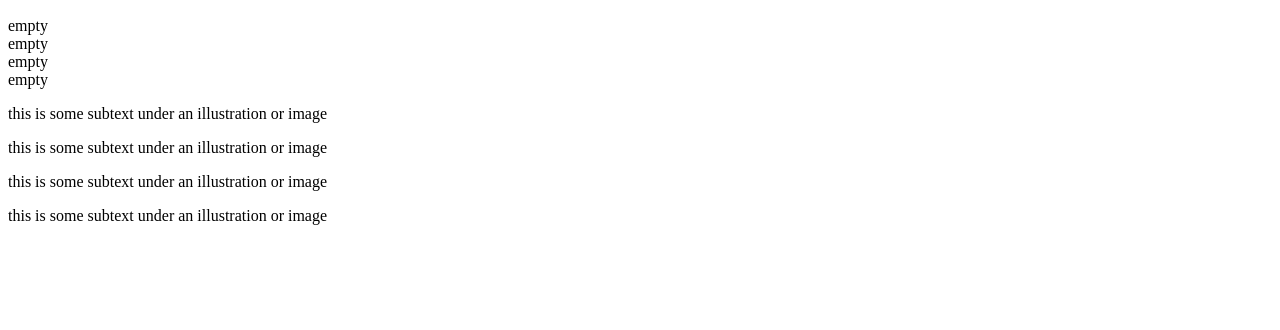
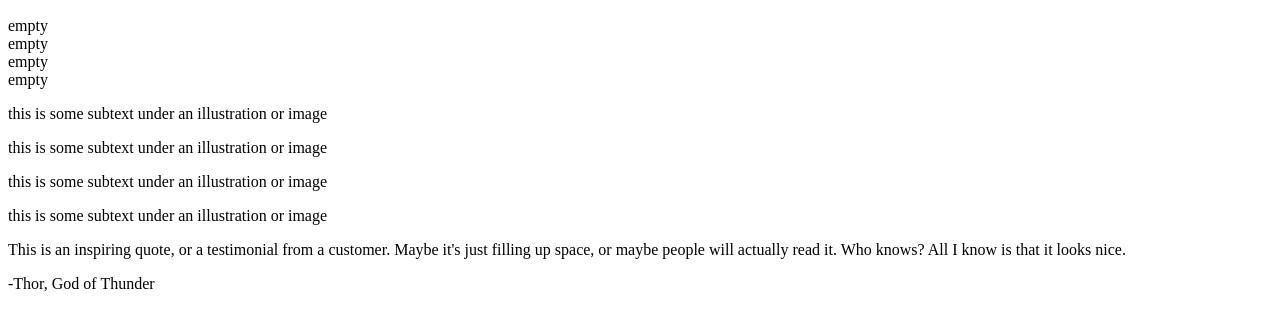
Before and after one commit to Talon-Dechert/landing-page, a plain HTML site: page index.html in a window 1280 px wide. Shown: the part 280-610 px from the top of the page. Drawn offline with Linux system fonts and the light colour scheme.

Commit message:
Fill in testimonial

```diff
--- a/index.html
+++ b/index.html
@@ -70,8 +70,15 @@
                     </div>
                 </div>
             </div>
-            <div class="testimonial">
-
+            <div class="reviews">
+                <p class="testimonial">
+                    This is an inspiring quote, or a testimonial from a customer.
+                    Maybe it's just filling up space, or maybe people will actually read
+                    it. Who knows? All I know is that it looks nice.
+                </p>
+                <p class="testiAuthor">
+                    -Thor, God of Thunder
+                </p>
             </div>
             <div class="callToAction">
 
```
